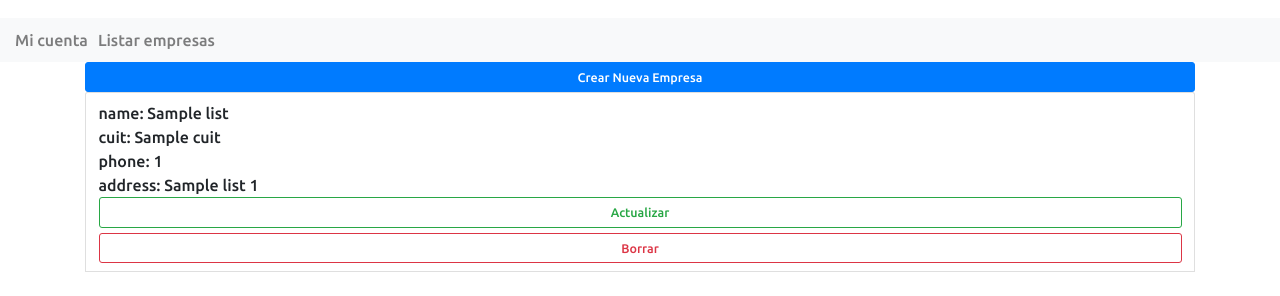
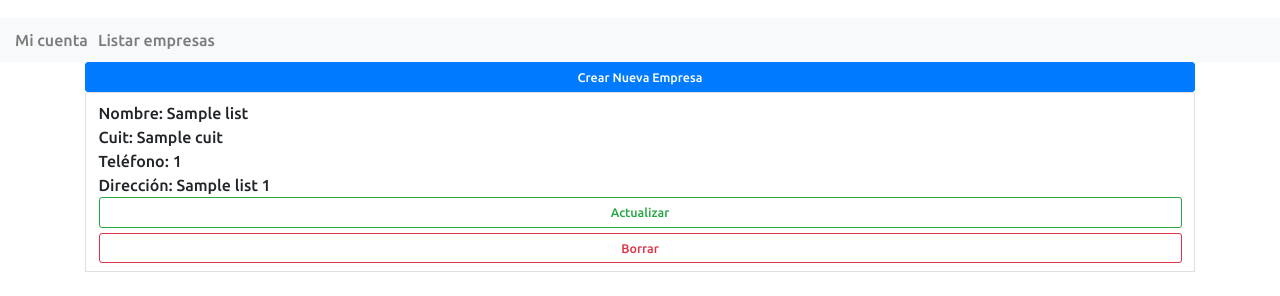
Before and after one commit to locusaa1/tpFinal_laboratorioIV, a PHP site: template Views/AdminEnterpriseList.php in a window 1280 px wide. Shown: the part 565-861 px from the top of the page. Run offline with PHP 8.4, Linux system fonts and the light colour scheme; the visitor is signed in with stand-in values (Sample User, id 1); the template is opened without the code that fills it: most values are stand-ins (such as "Sample title", 1, 10 or a date in 2020); some libraries are stand-ins or nearby versions.

Commit message:
Correction

```diff
--- a/Views/AdminEnterpriseList.php
+++ b/Views/AdminEnterpriseList.php
@@ -50,10 +50,10 @@ AdminUtility::checkSessionStatus($_SESSION['user']);
                 <?php
                 foreach ($list as $enterprise) {
                     echo '<li class="list-group-item">';
-                    echo 'name: ' . $enterprise->getName() . '<br>';
-                    echo 'cuit: ' . $enterprise->getCuit() . '<br>';
-                    echo 'phone: ' . $enterprise->getPhoneNumber() . '<br>';
-                    echo 'address: ' . $enterprise->getAddressName() . ' ' . $enterprise->getAddressNumber() . '<br>'; ?>
+                    echo 'Nombre: ' . $enterprise->getName() . '<br>';
+                    echo 'Cuit: ' . $enterprise->getCuit() . '<br>';
+                    echo 'Teléfono: ' . $enterprise->getPhoneNumber() . '<br>';
+                    echo 'Dirección: ' . $enterprise->getAddressName() . ' ' . $enterprise->getAddressNumber() . '<br>'; ?>
                     <button class="btn btn-outline-success btn-lg btn-block" type="submit" name="action"
                             value="update/<?php echo $enterprise->getCuit() ?>">Actualizar
                     </button>
```
